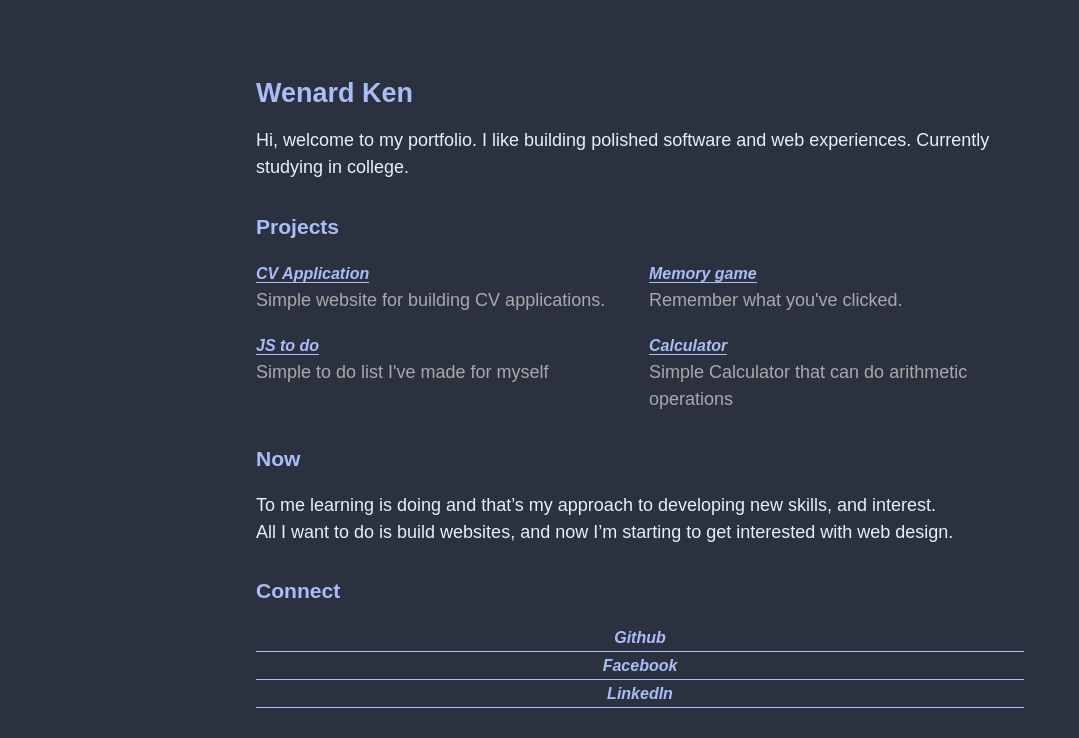
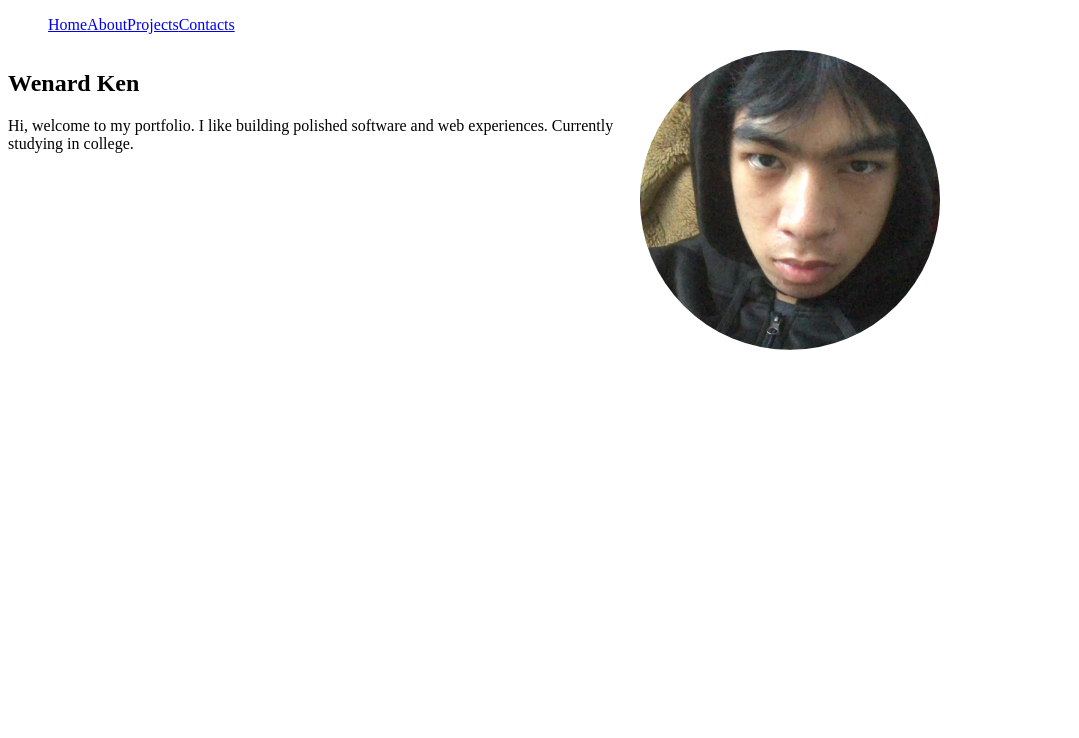
Before and after one commit to WenardKen57/my-portfolio, a React (Vite) app: page / in a window 1280 px wide. Shown: the top 738 px of the page, without its empty margins (0-1079 px from the left). Built offline with nearby package versions, Linux system fonts and the light colour scheme.

Commit message:
add links to pages

```diff
--- /dev/null
+++ b/src/NavBar.jsx
@@ -0,0 +1,13 @@
+import { Link, Links } from "react-router-dom";
+
+export default function NavBar() {
+    return <div>
+        <div></div>
+        <ul>
+            <Link to={"/"}>Home</Link>
+            <Link to={"/about"}>About</Link>
+            <Link to={"/projects"}>Projects</Link>
+            <Link to={"/contacts"}>Contacts</Link>
+        </ul>
+    </div>
+}
--- a/src/index.css
+++ b/src/index.css
@@ -1,21 +1,5 @@
 :root {
-  --primary: #2c3140;
-  --secondary: #aabdf8;
-  --tertiary: #e8eeff;
+  --primary: #white;
+  --secondary: #black;
+  --tertiary: #black;
 }
-
-
-#root {
-  min-height: 100dvh;
-  overflow: auto;
-  display: grid;
-  grid-template-columns: 20% 60% 20%;
-  grid-template-rows: 10% 80% 10%;
-  background-color: var(--primary);
-  font-family: Arial, Helvetica, sans-serif;
-}
-
-.homePage {
-  grid-column: 2 / 3;
-  grid-row: 2 / 3;
-}
--- a/src/main.jsx
+++ b/src/main.jsx
@@ -2,16 +2,40 @@ import { StrictMode } from "react";
 import { createRoot } from "react-dom/client";
 import "./index.css";
 import App from "./App.jsx";
-import { createBrowserRouter, RouterProvider } from "react-router-dom";
+import { BrowserRouter, createBrowserRouter, Route, RouterProvider, Routes } from "react-router-dom";
 import Home from "./pages/Home.jsx";
+import About from "./pages/About.jsx";
+import Projects from "./pages/Projects.jsx";
+import Contacts from "./pages/Contacts.jsx";
+import NavBar from "./NavBar.jsx";
 
-const router = createBrowserRouter([{
-  path: '/',
-  element: <Home/>
-}])
+const router = createBrowserRouter([
+  {
+    path: '/',
+    element: <Home/>
+  },
+  {
+    path: '/about',
+    element: <About/>
+  },
+  {
+    path: '/projects',
+    element: <Projects/>
+  }
+])
 
 createRoot(document.getElementById("root")).render(
   <StrictMode>
-    <RouterProvider router={router}/>
+    <BrowserRouter>
+            <NavBar/>
+      <Routes>
+
+        <Route path="/" element={<Home/>}/>
+        <Route path="/about" element={<About/>}/>
+        <Route path="/projects" element={<Projects/>}/>
+        <Route path="/contacts" element={<Contacts/>}/>
+      </Routes>
+    </BrowserRouter>
+
   </StrictMode>
 );
--- a/src/pages/About.jsx
+++ b/src/pages/About.jsx
@@ -1,7 +1,7 @@
 export default function About() {
   return (
-    <div>
-      <h1>About </h1>
-    </div>
+    <section className="navBar">
+      <h1>About</h1>
+    </section>
   );
 }
--- a/src/pages/Contacts.jsx
+++ b/src/pages/Contacts.jsx
@@ -1,7 +1,20 @@
 export default function Contacts() {
   return (
-    <div>
-      <h1>Contacts</h1>
-    </div>
+    <>
+          <section className="contacts">
+        <h3>Connect</h3>
+        <ul>
+          <li>
+            <a href="https://github.com/WenardKen57">Github</a>
+          </li>
+          <li>
+            <a href="">Facebook</a>
+          </li>
+          <li>
+            <a href="">LinkedIn</a>
+          </li>
+        </ul>
+      </section>
+    </>
   );
 }
--- a/src/pages/Home.jsx
+++ b/src/pages/Home.jsx
@@ -1,4 +1,7 @@
+import NavBar from "../NavBar";
+import Prof from"./../assets/prof.jpeg";
 import "./styles/Home.css";
+
 
 export default function Home() {
   return (
@@ -10,63 +13,8 @@ export default function Home() {
           experiences. Currently studying in college.
         </p>
       </section>
-      <section className="projects">
-        <h3>Projects</h3>
-        <ul>
-          <li>
-            <a
-              href="https://github.com/WenardKen57/cv-application"
-              target="__blank"
-            >
-              CV Application
-            </a>
-            <p>Simple website for building CV applications.</p>
-          </li>
-          <li>
-            <a href="https://github.com/WenardKen57/memory-game" target="__blank">
-              Memory game
-            </a>
-            <p>Remember what you've clicked.</p>
-          </li>
-          <li>
-            <a href="https://github.com/WenardKen57/my-to-do-list" target="__blank">
-              JS to do
-            </a>
-            <p>Simple to do list I've made for myself</p>
-          </li>
-          <li>
-            <a href="" target="__blank">
-              Calculator
-            </a>
-            <p>Simple Calculator that can do arithmetic operations</p>
-          </li>
-        </ul>
-      </section>
-      <section className="now">
-        <h3>Now</h3>
-        <p>
-          To me learning is doing and that’s my approach to developing new
-          skills, and interest.
-        </p>
-        <p>
-          All I want to do is build websites, and now I’m starting to get
-          interested with web design.
-        </p>
-      </section>
-      <section className="connect">
-        <h3>Connect</h3>
-        <ul>
-          <li>
-            <a href="https://github.com/WenardKen57">Github</a>
-          </li>
-          <li>
-            <a href="">Facebook</a>
-          </li>
-          <li>
-            <a href="">LinkedIn</a>
-          </li>
-        </ul>
-      </section>
+      <img id="profile" src={Prof} alt="profile" />
+
     </div>
   );
 }
--- /dev/null
+++ b/src/pages/Projects.jsx
@@ -0,0 +1,37 @@
+export default function Projects() {
+
+    return <>
+    <section className="projects">
+        <h3>Projects</h3>
+        <ul>
+          <li>
+            <a
+              href="https://github.com/WenardKen57/cv-application"
+              target="__blank"
+            >
+              CV Application
+            </a>
+            <p>Simple website for building CV applications.</p>
+          </li>
+          <li>
+            <a href="https://github.com/WenardKen57/memory-game" target="__blank">
+              Memory game
+            </a>
+            <p>Remember what you've clicked.</p>
+          </li>
+          <li>
+            <a href="https://github.com/WenardKen57/my-to-do-list" target="__blank">
+              JS to do
+            </a>
+            <p>Simple to do list I've made for myself</p>
+          </li>
+          <li>
+            <a href="" target="__blank">
+              Calculator
+            </a>
+            <p>Simple Calculator that can do arithmetic operations</p>
+          </li>
+        </ul>
+      </section>
+    </>
+}
--- a/src/pages/styles/Home.css
+++ b/src/pages/styles/Home.css
@@ -1,60 +1,9 @@
-* {
-  margin: 0;
-  padding: 0;
-  box-sizing: border-box;
+#profile {
+    width: 300px;
+    height: 300px;
+    border-radius: 50%;
 }
-
 .homePage {
-  display: grid;
-  grid-template-columns: 1fr 1fr;
-  row-gap: 20px;
-  color: var(--secondary);
-  font-size: large;
-  line-height: 1.5em;
+    display: grid;
+    grid-template-columns: 1fr 1fr;
 }
-
-.heroSection,
-.projects,
-.now,
-.connect {
-  grid-column: 1 / 3;
-}
-
-.homePage h3,
-.homePage h2 {
-  margin-bottom: 20px;
-}
-
-.homePage p {
-  color: #e8eeff;
-}
-
-.projects  p {
-  color: #a9a9aa;
-}
-
-.homePage ul {
-  list-style: none;
-}
-
-.projects ul {
-  display: grid;
-  grid-template-columns: 1fr 1fr;
-  column-gap: 1em;
-  row-gap: 1em;
-}
-
-.projects a,
-.connect a {
-  text-decoration: none;
-  font-weight: bold;
-  font-size: medium;
-  font-style: italic;
-  border-bottom: 1px solid;
-  color: var(--secondary);
-}
-
-.connect a {
-  display: flex;
-  justify-content: space-around;
-}
```
Also changed, not shown: src/assets/prof.jpeg (added).
